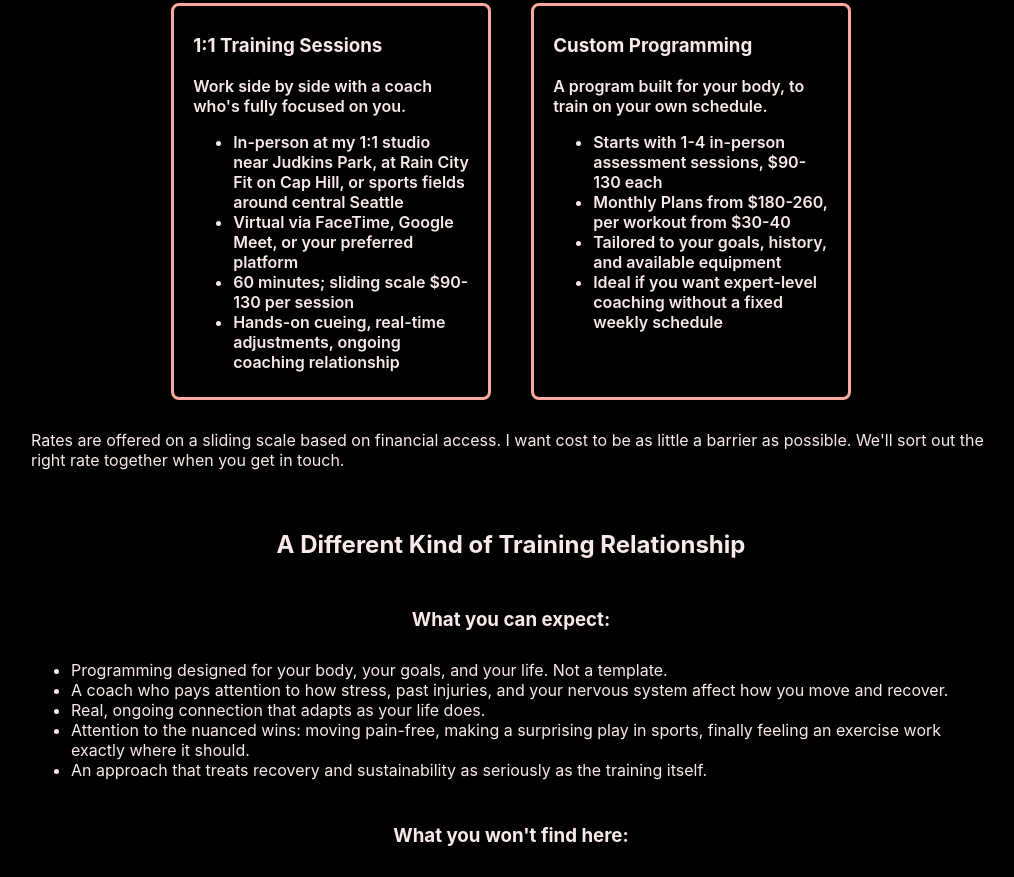
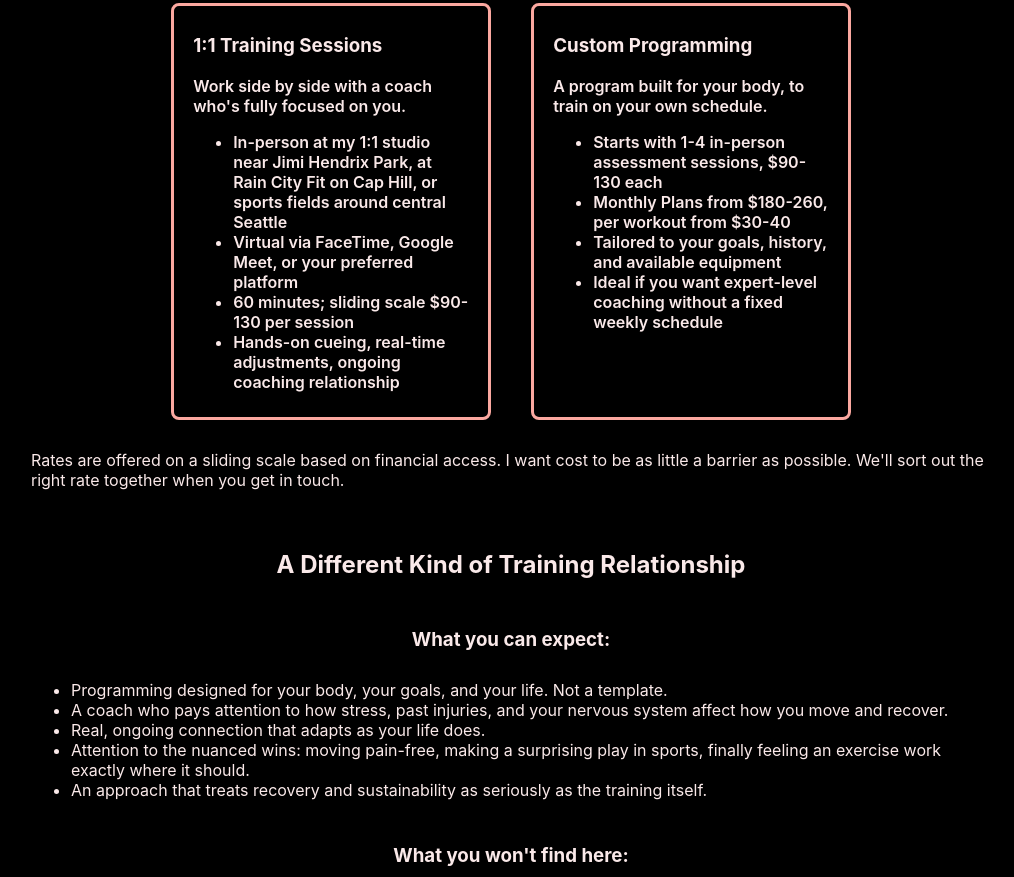
Before and after one commit to bertcherry/cherry-coaching, a Next.js app: page / in a window 1280 px wide. Shown: the part 1240-2117 px from the top of the page, without its empty margins (129-1143 px from the left). Built offline with nearby package versions, Linux system fonts and the light colour scheme.

Commit message:
update locations

```diff
--- a/src/app/page.js
+++ b/src/app/page.js
@@ -36,7 +36,7 @@ export default function Page() {
                     <h3>1:1 Training Sessions</h3>
                     <div>Work side by side with a coach who's fully focused on you.</div>
                     <ul>
-                        <li>In-person at my 1:1 studio near Judkins Park, at Rain City Fit on Cap Hill, or sports fields around central Seattle</li>
+                        <li>In-person at my 1:1 studio near Jimi Hendrix Park, at Rain City Fit on Cap Hill, or sports fields around central Seattle</li>
                         <li>Virtual via FaceTime, Google Meet, or your preferred platform</li>
                         <li>60 minutes; sliding scale $90-130 per session</li>
                         <li>Hands-on cueing, real-time adjustments, ongoing coaching relationship</li>
```
